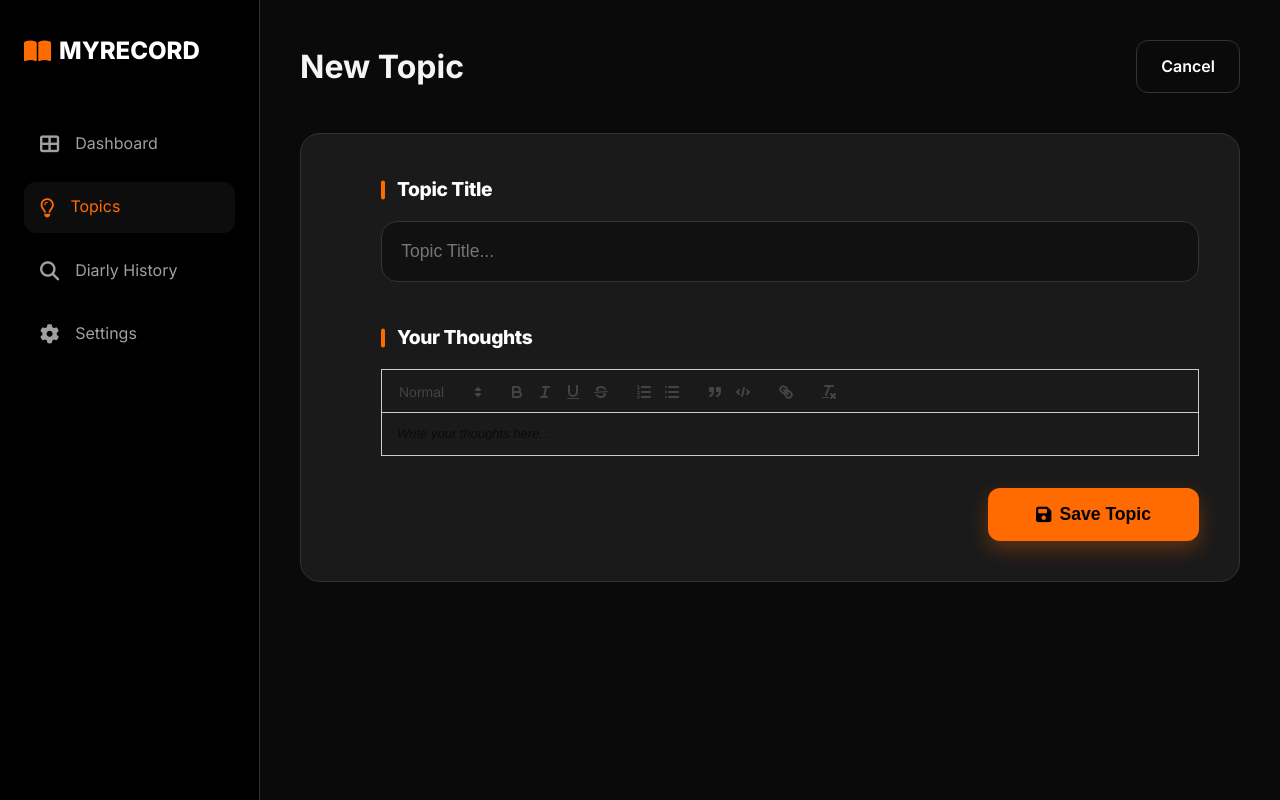
After one commit to apdiaziiiiz/myRecord, a Django app: page /topics/new/ in a window 1280 px wide. The commit adds this page. Run offline with Django 5.2, Linux system fonts and the light colour scheme; some libraries are stand-ins or nearby versions.

Commit message:
added new part which topic part

```diff
--- a/journal/forms.py
+++ b/journal/forms.py
@@ -1,5 +1,5 @@
 from django import forms
-from .models import JournalEntry, JournalImage
+from .models import JournalEntry, JournalImage, Topic
 
 class MultipleFileInput(forms.ClearableFileInput):
     allow_multiple_selected = True
@@ -27,3 +27,12 @@ class JournalEntryForm(forms.ModelForm):
             'content': forms.Textarea(attrs={'rows': 5, 'placeholder': 'Write your thoughts here...'}),
             'mood': forms.Select(attrs={'class': 'mood-select'}),
         }
+
+class TopicForm(forms.ModelForm):
+    class Meta:
+        model = Topic
+        fields = ['title', 'content']
+        widgets = {
+            'title': forms.TextInput(attrs={'class': 'form-control', 'placeholder': 'Topic Title...'}),
+            'content': forms.Textarea(attrs={'rows': 5, 'placeholder': 'Write your thoughts here...'}),
+        }
--- a/journal/models.py
+++ b/journal/models.py
@@ -34,3 +34,14 @@ class JournalImage(models.Model):
 
     def __str__(self):
         return f"Image for {self.entry.date}"
+
+class Topic(models.Model):
+    title = models.CharField(max_length=200)
+    content = models.TextField()
+    created_at = models.DateTimeField(auto_now_add=True)
+
+    class Meta:
+        ordering = ['-created_at']
+
+    def __str__(self):
+        return self.title
--- a/journal/templates/journal/base.html
+++ b/journal/templates/journal/base.html
@@ -35,6 +35,12 @@
                     </li>
 
                     <li class="nav-item">
+                        <a href="{% url 'topic_list' %}" class="nav-link {% if 'topics' in request.path %}active{% endif %}">
+                            <i class="fa-regular fa-lightbulb"></i>
+                            <span>Topics</span>
+                        </a>
+                    </li>
+                    <li class="nav-item">
                         <a href="#" class="nav-link">
                             <i class="fas fa-search"></i>
                             <span>Diarly History</span>
--- /dev/null
+++ b/journal/templates/journal/topic_form.html
@@ -0,0 +1,131 @@
+{% extends 'journal/base.html' %}
+{% load static %}
+
+{% block title %}{% if object %}Edit Topic{% else %}New Topic{% endif %} | MyRecord{% endblock %}
+
+{% block extra_css %}
+<!-- Include Quill CSS -->
+<link href="https://cdn.quilljs.com/1.3.6/quill.snow.css" rel="stylesheet">
+<style>
+    .ql-toolbar.ql-snow {
+        border-color: var(--border-color);
+        background-color: #111;
+        border-radius: 16px 16px 0 0;
+        padding: 1rem;
+    }
+    .ql-container.ql-snow {
+        border-color: var(--border-color);
+        border-radius: 0 0 16px 16px;
+        background-color: #111;
+        color: #fff;
+        font-family: 'Inter', sans-serif;
+        font-size: 1.1rem;
+    }
+    .ql-editor {
+        min-height: 300px;
+        padding: 1.5rem;
+    }
+    .ql-editor.ql-blank::before {
+        color: var(--text-dim);
+        font-style: normal;
+    }
+    .ql-snow .ql-stroke {
+        stroke: #fff;
+    }
+    .ql-snow .ql-fill {
+        fill: #fff;
+    }
+    .ql-snow .ql-picker {
+        color: #fff;
+    }
+</style>
+{% endblock %}
+
+{% block content %}
+<div class="form-card">
+    <div class="header-row">
+        <h1 class="page-title">{% if object %}Edit{% else %}New{% endif %} Topic</h1>
+        <a href="{% url 'topic_list' %}" class="btn" style="background: transparent; color: #fff; border: 1px solid var(--border-color);">
+            Cancel
+        </a>
+    </div>
+
+    <form method="post" id="topicForm">
+        {% csrf_token %}
+
+        <div class="card" style="padding: 2.5rem;">
+
+            <!-- Title -->
+            <div class="form-group">
+                <label class="form-label">Topic Title</label>
+                {{ form.title }}
+                {% if form.title.errors %}
+                <div style="color: #ff4444; font-size: 0.9rem; margin-top: 0.5rem;">
+                    {{ form.title.errors }}
+                </div>
+                {% endif %}
+            </div>
+
+            <!-- Content -->
+            <div class="form-group" style="margin-bottom: 2rem;">
+                <label class="form-label">Your Thoughts</label>
+                <!-- Hidden input for the actual form submission -->
+                <input type="hidden" name="content" id="hiddenContent">
+
+                <!-- Quill Editor Container -->
+                <div id="editor-container"></div>
+
+                {% if form.content.errors %}
+                <div style="color: #ff4444; font-size: 0.9rem; margin-top: 0.5rem;">
+                    {{ form.content.errors }}
+                </div>
+                {% endif %}
+            </div>
+
+            <!-- Submit -->
+            <div style="display: flex; justify-content: flex-end; margin-top: 2rem;">
+                <button type="submit" class="btn btn-primary" style="padding: 1rem 3rem; font-size: 1.1rem; box-shadow: 0 8px 20px rgba(255, 107, 0, 0.3);">
+                    <i class="fas fa-save"></i> Save Topic
+                </button>
+            </div>
+
+        </div>
+    </form>
+</div>
+{% endblock %}
+
+{% block extra_js %}
+<!-- Include Quill JS -->
+<script src="https://cdn.quilljs.com/1.3.6/quill.js"></script>
+<script>
+    // Initialize Quill editor
+    const quill = new Quill('#editor-container', {
+        theme: 'snow',
+        placeholder: 'Write your thoughts here...',
+        modules: {
+            toolbar: [
+                [{ 'header': [1, 2, 3, false] }],
+                ['bold', 'italic', 'underline', 'strike'],
+                [{ 'list': 'ordered'}, { 'list': 'bullet' }],
+                ['blockquote', 'code-block'],
+                ['link'],
+                ['clean']
+            ]
+        }
+    });
+
+    // Load existing content if editing
+    {% if form.content.value %}
+    const existingContent = `{{ form.content.value|safe|escapejs }}`;
+    quill.root.innerHTML = existingContent;
+    {% endif %}
+
+    // Sync Quill content to hidden input before submit
+    document.getElementById('topicForm').onsubmit = function() {
+        // Get HTML content from Quill
+        const htmlContent = quill.root.innerHTML;
+        document.getElementById('hiddenContent').value = htmlContent;
+        return true; // continue submit
+    };
+</script>
+{% endblock %}
--- a/journal/urls.py
+++ b/journal/urls.py
@@ -7,4 +7,9 @@ urlpatterns = [
     path('entry/<int:pk>/', views.EntryDetailView.as_view(), name='entry_detail'),
     path('entry/<int:pk>/edit/', views.EntryUpdateView.as_view(), name='entry_update'),
     path('entry/<int:pk>/delete/', views.EntryDeleteView.as_view(), name='entry_delete'),
+
+    path('topics/', views.TopicListView.as_view(), name='topic_list'),
+    path('topics/new/', views.TopicCreateView.as_view(), name='topic_create'),
+    path('topics/<int:pk>/edit/', views.TopicUpdateView.as_view(), name='topic_update'),
+    path('topics/<int:pk>/delete/', views.TopicDeleteView.as_view(), name='topic_delete'),
 ]
--- a/journal/views.py
+++ b/journal/views.py
@@ -3,8 +3,8 @@ from django.views.generic import ListView, CreateView, UpdateView, DeleteView, D
 from django.urls import reverse_lazy
 from django.db.models import Count
 from django.utils import timezone
-from .models import JournalEntry, JournalImage
-from .forms import JournalEntryForm
+from .models import JournalEntry, JournalImage, Topic
+from .forms import JournalEntryForm, TopicForm
 import datetime
 import json
 
@@ -141,3 +141,25 @@ class EntryDetailView(DetailView):
     model = JournalEntry
     template_name = 'journal/entry_detail.html'
     context_object_name = 'entry'
+
+class TopicListView(ListView):
+    model = Topic
+    template_name = 'journal/topic_list.html'
+    context_object_name = 'topics'
+
+class TopicCreateView(CreateView):
+    model = Topic
+    form_class = TopicForm
+    template_name = 'journal/topic_form.html'
+    success_url = reverse_lazy('topic_list')
+
+class TopicUpdateView(UpdateView):
+    model = Topic
+    form_class = TopicForm
+    template_name = 'journal/topic_form.html'
+    success_url = reverse_lazy('topic_list')
+
+class TopicDeleteView(DeleteView):
+    model = Topic
+    template_name = 'journal/topic_confirm_delete.html'
+    success_url = reverse_lazy('topic_list')
```
Also changed, not shown: journal/templates/journal/dashboard.html (+25 -8 lines), journal/templates/journal/topic_confirm_delete.html (added, +26 -0 lines), journal/templates/journal/topic_list.html (added, +66 -0 lines), journal/migrations/0004_topic.py (added).
